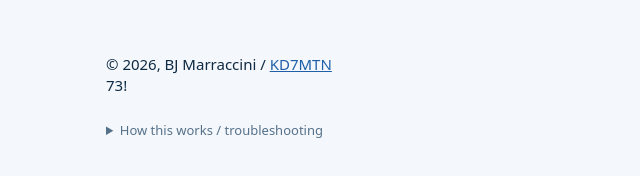
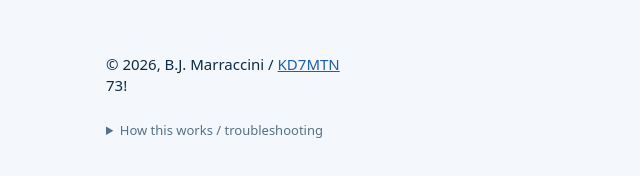
Before and after one commit to marracci/sota-near-me, a plain HTML site: page docs/index.html in a window 1280 px wide. Shown: the part 480-656 px from the top of the page, 0-640 px from the left. Drawn offline with Linux system fonts and the light colour scheme.

Commit message:
update signoff

```diff
--- a/docs/index.html
+++ b/docs/index.html
@@ -115,7 +115,7 @@
     <p class="muted">Wildcard refs (e.g. W7W/LC-XXX) or summits the API couldn't locate. They may or may not be in range.</p>
     <div class="tablewrap"><table><tbody id="wild"></tbody></table></div>
   </div>
-  <div>© 2026, BJ Marraccini / <a href="https://www.qrz.com/db/KD7MTN" target=_blank>KD7MTN</a><br>
+  <div>© 2026, B.J. Marraccini / <a href="https://www.qrz.com/db/KD7MTN" target=_blank>KD7MTN</a><br>
     73!
   </div>
 
```
